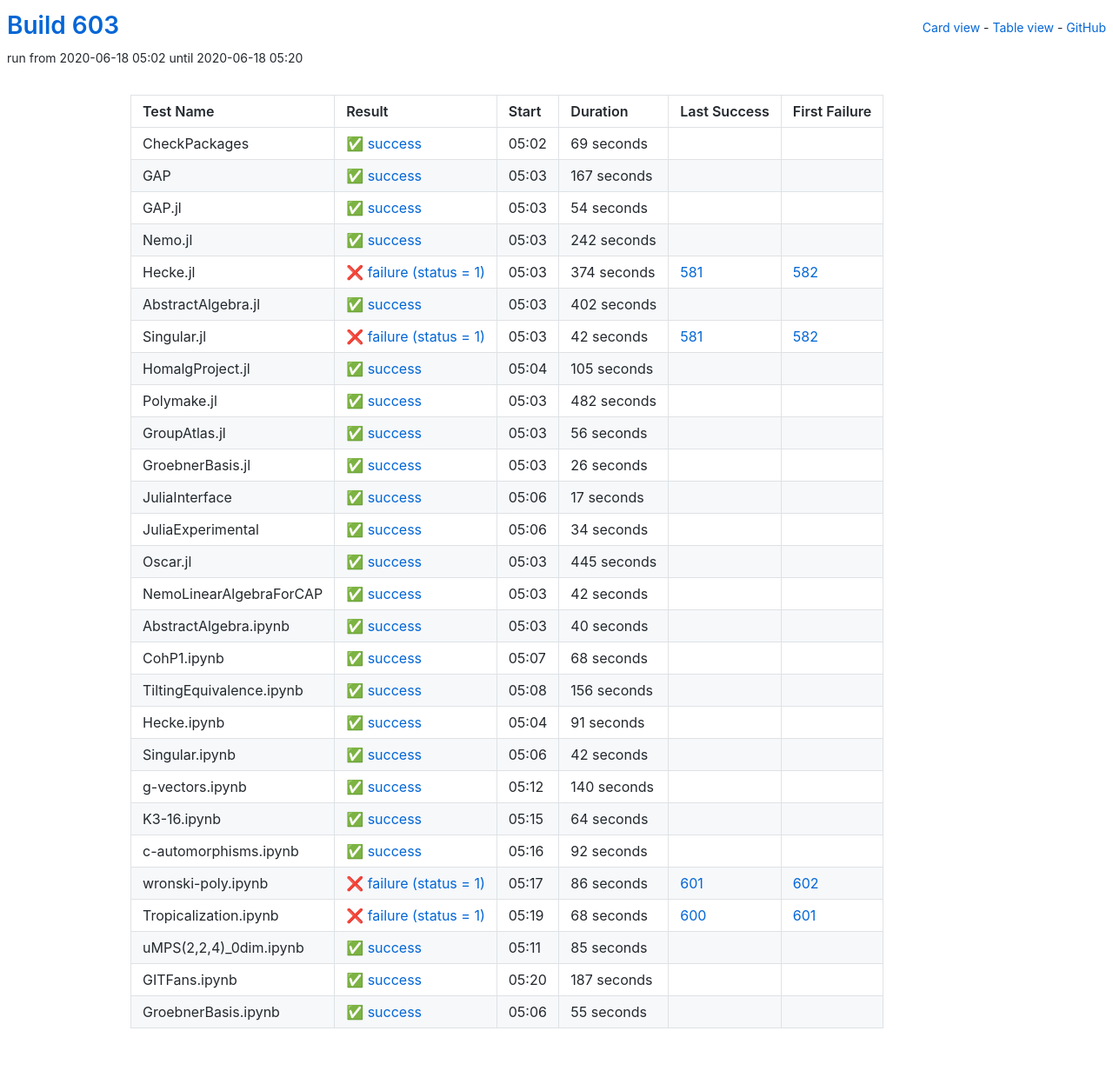
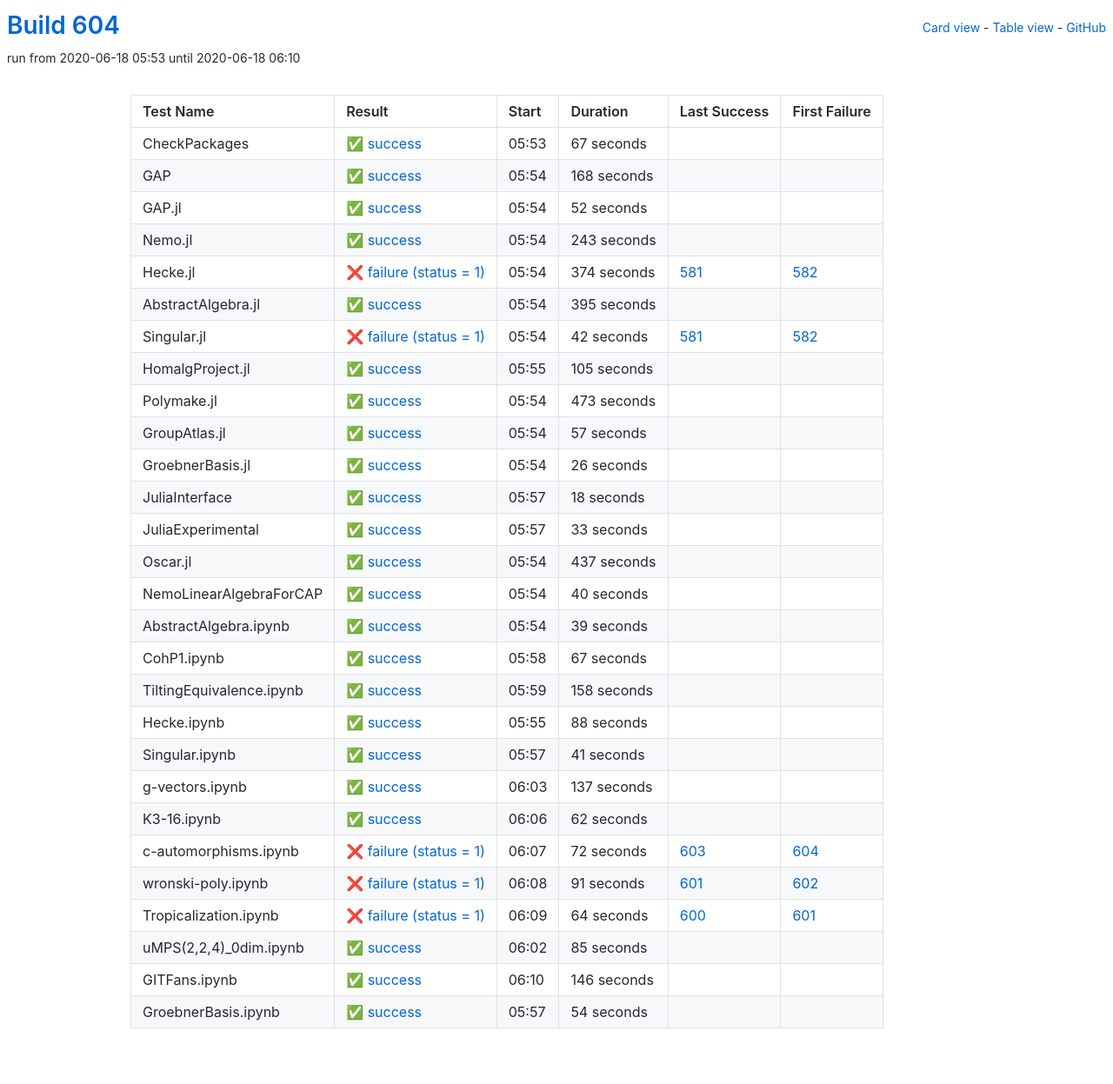
Before and after one commit to oscar-system/oscar-ci-status-1.4, a Jekyll site: the page built from table.html, in a window 1280 px wide. Shown: the whole page at 87% size. Built offline with Jekyll 4.4.1, drawn with Linux system fonts in a browser that asks for light colours.

Commit message:
Build #604

```diff
--- a/_data/ci.yml
+++ b/_data/ci.yml
@@ -1,6 +1,6 @@
 ---
-build: 603
-build_url: https://oscarci.mathematik.uni-kl.de/job/oscar-julia-1.4/603/
+build: 604
+build_url: https://oscarci.mathematik.uni-kl.de/job/oscar-julia-1.4/604/
 job: oscar-julia-1.4
 organization: oscar-system
 repo: oscar-ci-status-1.4
@@ -8,56 +8,56 @@ repourl: https://github.com/oscar-system/oscar-ci-status-1.4
 tests:
 - name: CheckPackages
   id: checkpackages
-  log: https://oscarci.mathematik.uni-kl.de/job/oscar-julia-1.4/603/artifact/logs/build-603/CheckPackages.log
-  start: 2020-06-18 05:02
+  log: https://oscarci.mathematik.uni-kl.de/job/oscar-julia-1.4/604/artifact/logs/build-604/CheckPackages.log
+  start: 2020-06-18 05:53
   success: true
   exitcode: 0
   status: success
-  duration: 69
+  duration: 67
   last_success: false
   last_success_url:
   first_failure: false
   first_failure_url:
 - name: GAP
   id: gap
-  log: https://oscarci.mathematik.uni-kl.de/job/oscar-julia-1.4/603/artifact/logs/build-603/GAP.log
-  start: 2020-06-18 05:03
+  log: https://oscarci.mathematik.uni-kl.de/job/oscar-julia-1.4/604/artifact/logs/build-604/GAP.log
+  start: 2020-06-18 05:54
   success: true
   exitcode: 0
   status: success
-  duration: 167
+  duration: 168
   last_success: false
   last_success_url:
   first_failure: false
   first_failure_url:
 - name: GAP.jl
   id: gap-jl
-  log: https://oscarci.mathematik.uni-kl.de/job/oscar-julia-1.4/603/artifact/logs/build-603/GAP.jl.log
-  start: 2020-06-18 05:03
+  log: https://oscarci.mathematik.uni-kl.de/job/oscar-julia-1.4/604/artifact/logs/build-604/GAP.jl.log
+  start: 2020-06-18 05:54
   success: true
   exitcode: 0
   status: success
-  duration: 54
+  duration: 52
   last_success: false
   last_success_url:
   first_failure: false
   first_failure_url:
 - name: Nemo.jl
   id: nemo-jl
-  log: https://oscarci.mathematik.uni-kl.de/job/oscar-julia-1.4/603/artifact/logs/build-603/Nemo.jl.log
-  start: 2020-06-18 05:03
+  log: https://oscarci.mathematik.uni-kl.de/job/oscar-julia-1.4/604/artifact/logs/build-604/Nemo.jl.log
+  start: 2020-06-18 05:54
   success: true
   exitcode: 0
   status: success
-  duration: 242
+  duration: 243
   last_success: false
   last_success_url:
   first_failure: false
   first_failure_url:
 - name: Hecke.jl
   id: hecke-jl
-  log: https://oscarci.mathematik.uni-kl.de/job/oscar-julia-1.4/603/artifact/logs/build-603/Hecke.jl.log
-  start: 2020-06-18 05:03
+  log: https://oscarci.mathematik.uni-kl.de/job/oscar-julia-1.4/604/artifact/logs/build-604/Hecke.jl.log
+  start: 2020-06-18 05:54
   success: false
   exitcode: 1
   status: failure
@@ -68,20 +68,20 @@ tests:
   first_failure_url: https://oscarci.mathematik.uni-kl.de/job/oscar-julia-1.4/582/
 - name: AbstractAlgebra.jl
   id: abstractalgebra-jl
-  log: https://oscarci.mathematik.uni-kl.de/job/oscar-julia-1.4/603/artifact/logs/build-603/AbstractAlgebra.jl.log
-  start: 2020-06-18 05:03
+  log: https://oscarci.mathematik.uni-kl.de/job/oscar-julia-1.4/604/artifact/logs/build-604/AbstractAlgebra.jl.log
+  start: 2020-06-18 05:54
   success: true
   exitcode: 0
   status: success
-  duration: 402
+  duration: 395
   last_success: false
   last_success_url:
   first_failure: false
   first_failure_url:
 - name: Singular.jl
   id: singular-jl
-  log: https://oscarci.mathematik.uni-kl.de/job/oscar-julia-1.4/603/artifact/logs/build-603/Singular.jl.log
-  start: 2020-06-18 05:03
+  log: https://oscarci.mathematik.uni-kl.de/job/oscar-julia-1.4/604/artifact/logs/build-604/Singular.jl.log
+  start: 2020-06-18 05:54
   success: false
   exitcode: 1
   status: failure
@@ -92,8 +92,8 @@ tests:
   first_failure_url: https://oscarci.mathematik.uni-kl.de/job/oscar-julia-1.4/582/
 - name: HomalgProject.jl
   id: homalgproject-jl
-  log: https://oscarci.mathematik.uni-kl.de/job/oscar-julia-1.4/603/artifact/logs/build-603/HomalgProject.jl.log
-  start: 2020-06-18 05:04
+  log: https://oscarci.mathematik.uni-kl.de/job/oscar-julia-1.4/604/artifact/logs/build-604/HomalgProject.jl.log
+  start: 2020-06-18 05:55
   success: true
   exitcode: 0
   status: success
@@ -104,32 +104,32 @@ tests:
   first_failure_url:
 - name: Polymake.jl
   id: polymake-jl
-  log: https://oscarci.mathematik.uni-kl.de/job/oscar-julia-1.4/603/artifact/logs/build-603/Polymake.jl.log
-  start: 2020-06-18 05:03
+  log: https://oscarci.mathematik.uni-kl.de/job/oscar-julia-1.4/604/artifact/logs/build-604/Polymake.jl.log
+  start: 2020-06-18 05:54
   success: true
   exitcode: 0
   status: success
-  duration: 482
+  duration: 473
   last_success: false
   last_success_url:
   first_failure: false
   first_failure_url:
 - name: GroupAtlas.jl
   id: groupatlas-jl
-  log: https://oscarci.mathematik.uni-kl.de/job/oscar-julia-1.4/603/artifact/logs/build-603/GroupAtlas.jl.log
-  start: 2020-06-18 05:03
+  log: https://oscarci.mathematik.uni-kl.de/job/oscar-julia-1.4/604/artifact/logs/build-604/GroupAtlas.jl.log
+  start: 2020-06-18 05:54
   success: true
   exitcode: 0
   status: success
-  duration: 56
+  duration: 57
   last_success: false
   last_success_url:
   first_failure: false
   first_failure_url:
 - name: GroebnerBasis.jl
   id: groebnerbasis-jl
-  log: https://oscarci.mathematik.uni-kl.de/job/oscar-julia-1.4/603/artifact/logs/build-603/GroebnerBasis.jl.log
-  start: 2020-06-18 05:03
+  log: https://oscarci.mathematik.uni-kl.de/job/oscar-julia-1.4/604/artifact/logs/build-604/GroebnerBasis.jl.log
+  start: 2020-06-18 05:54
   success: true
   exitcode: 0
   status: success
@@ -140,56 +140,44 @@ tests:
   first_failure_url:
 - name: JuliaInterface
   id: juliainterface
-  log: https://oscarci.mathematik.uni-kl.de/job/oscar-julia-1.4/603/artifact/logs/build-603/JuliaInterface.log
-  start: 2020-06-18 05:06
+  log: https://oscarci.mathematik.uni-kl.de/job/oscar-julia-1.4/604/artifact/logs/build-604/JuliaInterface.log
+  start: 2020-06-18 05:57
   success: true
   exitcode: 0
   status: success
-  duration: 17
+  duration: 18
   last_success: false
   last_success_url:
   first_failure: false
   first_failure_url:
 - name: JuliaExperimental
   id: juliaexperimental
-  log: https://oscarci.mathematik.uni-kl.de/job/oscar-julia-1.4/603/artifact/logs/build-603/JuliaExperimental.log
-  start: 2020-06-18 05:06
+  log: https://oscarci.mathematik.uni-kl.de/job/oscar-julia-1.4/604/artifact/logs/build-604/JuliaExperimental.log
+  start: 2020-06-18 05:57
   success: true
   exitcode: 0
   status: success
-  duration: 34
+  duration: 33
   last_success: false
   last_success_url:
   first_failure: false
   first_failure_url:
 - name: Oscar.jl
   id: oscar-jl
-  log: https://oscarci.mathematik.uni-kl.de/job/oscar-julia-1.4/603/artifact/logs/build-603/Oscar.jl.log
-  start: 2020-06-18 05:03
+  log: https://oscarci.mathematik.uni-kl.de/job/oscar-julia-1.4/604/artifact/logs/build-604/Oscar.jl.log
+  start: 2020-06-18 05:54
   success: true
   exitcode: 0
   status: success
-  duration: 445
+  duration: 437
   last_success: false
   last_success_url:
   first_failure: false
   first_failure_url:
 - name: NemoLinearAlgebraForCAP
   id: nemolinearalgebraforcap
-  log: https://oscarci.mathematik.uni-kl.de/job/oscar-julia-1.4/603/artifact/logs/build-603/NemoLinearAlgebraForCAP.log
-  start: 2020-06-18 05:03
-  success: true
-  exitcode: 0
-  status: success
-  duration: 42
-  last_success: false
-  last_success_url:
-  first_failure: false
-  first_failure_url:
-- name: AbstractAlgebra.ipynb
-  id: abstractalgebra-ipynb
-  log: https://oscarci.mathematik.uni-kl.de/job/oscar-julia-1.4/603/artifact/logs/build-603/AbstractAlgebra.ipynb.log
-  start: 2020-06-18 05:03
+  log: https://oscarci.mathematik.uni-kl.de/job/oscar-julia-1.4/604/artifact/logs/build-604/NemoLinearAlgebraForCAP.log
+  start: 2020-06-18 05:54
   success: true
   exitcode: 0
   status: success
@@ -198,118 +186,130 @@ tests:
   last_success_url:
   first_failure: false
   first_failure_url:
-- name: CohP1.ipynb
-  id: cohp1-ipynb
-  log: https://oscarci.mathematik.uni-kl.de/job/oscar-julia-1.4/603/artifact/logs/build-603/CohP1.ipynb.log
-  start: 2020-06-18 05:07
+- name: AbstractAlgebra.ipynb
+  id: abstractalgebra-ipynb
+  log: https://oscarci.mathematik.uni-kl.de/job/oscar-julia-1.4/604/artifact/logs/build-604/AbstractAlgebra.ipynb.log
+  start: 2020-06-18 05:54
   success: true
   exitcode: 0
   status: success
-  duration: 68
+  duration: 39
+  last_success: false
+  last_success_url:
+  first_failure: false
+  first_failure_url:
+- name: CohP1.ipynb
+  id: cohp1-ipynb
+  log: https://oscarci.mathematik.uni-kl.de/job/oscar-julia-1.4/604/artifact/logs/build-604/CohP1.ipynb.log
+  start: 2020-06-18 05:58
+  success: true
+  exitcode: 0
+  status: success
+  duration: 67
   last_success: false
   last_success_url:
   first_failure: false
   first_failure_url:
 - name: TiltingEquivalence.ipynb
   id: tiltingequivalence-ipynb
-  log: https://oscarci.mathematik.uni-kl.de/job/oscar-julia-1.4/603/artifact/logs/build-603/TiltingEquivalence.ipynb.log
-  start: 2020-06-18 05:08
+  log: https://oscarci.mathematik.uni-kl.de/job/oscar-julia-1.4/604/artifact/logs/build-604/TiltingEquivalence.ipynb.log
+  start: 2020-06-18 05:59
   success: true
   exitcode: 0
   status: success
-  duration: 156
+  duration: 158
   last_success: false
   last_success_url:
   first_failure: false
   first_failure_url:
 - name: Hecke.ipynb
   id: hecke-ipynb
-  log: https://oscarci.mathematik.uni-kl.de/job/oscar-julia-1.4/603/artifact/logs/build-603/Hecke.ipynb.log
-  start: 2020-06-18 05:04
+  log: https://oscarci.mathematik.uni-kl.de/job/oscar-julia-1.4/604/artifact/logs/build-604/Hecke.ipynb.log
+  start: 2020-06-18 05:55
   success: true
   exitcode: 0
   status: success
-  duration: 91
+  duration: 88
   last_success: false
   last_success_url:
   first_failure: false
   first_failure_url:
 - name: Singular.ipynb
   id: singular-ipynb
-  log: https://oscarci.mathematik.uni-kl.de/job/oscar-julia-1.4/603/artifact/logs/build-603/Singular.ipynb.log
-  start: 2020-06-18 05:06
+  log: https://oscarci.mathematik.uni-kl.de/job/oscar-julia-1.4/604/artifact/logs/build-604/Singular.ipynb.log
+  start: 2020-06-18 05:57
   success: true
   exitcode: 0
   status: success
-  duration: 42
+  duration: 41
   last_success: false
   last_success_url:
   first_failure: false
   first_failure_url:
 - name: g-vectors.ipynb
   id: g-vectors-ipynb
-  log: https://oscarci.mathematik.uni-kl.de/job/oscar-julia-1.4/603/artifact/logs/build-603/g-vectors.ipynb.log
-  start: 2020-06-18 05:12
+  log: https://oscarci.mathematik.uni-kl.de/job/oscar-julia-1.4/604/artifact/logs/build-604/g-vectors.ipynb.log
+  start: 2020-06-18 06:03
   success: true
   exitcode: 0
   status: success
-  duration: 140
+  duration: 137
   last_success: false
   last_success_url:
   first_failure: false
   first_failure_url:
 - name: K3-16.ipynb
   id: k3-16-ipynb
-  log: https://oscarci.mathematik.uni-kl.de/job/oscar-julia-1.4/603/artifact/logs/build-603/K3-16.ipynb.log
-  start: 2020-06-18 05:15
+  log: https://oscarci.mathematik.uni-kl.de/job/oscar-julia-1.4/604/artifact/logs/build-604/K3-16.ipynb.log
+  start: 2020-06-18 06:06
   success: true
   exitcode: 0
   status: success
-  duration: 64
+  duration: 62
   last_success: false
   last_success_url:
   first_failure: false
   first_failure_url:
 - name: c-automorphisms.ipynb
   id: c-automorphisms-ipynb
-  log: https://oscarci.mathematik.uni-kl.de/job/oscar-julia-1.4/603/artifact/logs/build-603/c-automorphisms.ipynb.log
-  start: 2020-06-18 05:16
-  success: true
-  exitcode: 0
-  status: success
-  duration: 92
-  last_success: false
-  last_success_url:
-  first_failure: false
-  first_failure_url:
-- name: wronski-poly.ipynb
-  id: wronski-poly-ipynb
-  log: https://oscarci.mathematik.uni-kl.de/job/oscar-julia-1.4/603/artifact/logs/build-603/wronski-poly.ipynb.log
-  start: 2020-06-18 05:17
+  log: https://oscarci.mathematik.uni-kl.de/job/oscar-julia-1.4/604/artifact/logs/build-604/c-automorphisms.ipynb.log
+  start: 2020-06-18 06:07
   success: false
   exitcode: 1
   status: failure
-  duration: 86
+  duration: 72
+  last_success: 603
+  last_success_url: https://oscarci.mathematik.uni-kl.de/job/oscar-julia-1.4/603/
+  first_failure: 604
+  first_failure_url: https://oscarci.mathematik.uni-kl.de/job/oscar-julia-1.4/604/
+- name: wronski-poly.ipynb
+  id: wronski-poly-ipynb
+  log: https://oscarci.mathematik.uni-kl.de/job/oscar-julia-1.4/604/artifact/logs/build-604/wronski-poly.ipynb.log
+  start: 2020-06-18 06:08
+  success: false
+  exitcode: 1
+  status: failure
+  duration: 91
   last_success: 601
   last_success_url: https://oscarci.mathematik.uni-kl.de/job/oscar-julia-1.4/601/
   first_failure: 602
   first_failure_url: https://oscarci.mathematik.uni-kl.de/job/oscar-julia-1.4/602/
 - name: Tropicalization.ipynb
   id: tropicalization-ipynb
-  log: https://oscarci.mathematik.uni-kl.de/job/oscar-julia-1.4/603/artifact/logs/build-603/Tropicalization.ipynb.log
-  start: 2020-06-18 05:19
+  log: https://oscarci.mathematik.uni-kl.de/job/oscar-julia-1.4/604/artifact/logs/build-604/Tropicalization.ipynb.log
+  start: 2020-06-18 06:09
   success: false
   exitcode: 1
   status: failure
-  duration: 68
+  duration: 64
   last_success: 600
   last_success_url: https://oscarci.mathematik.uni-kl.de/job/oscar-julia-1.4/600/
   first_failure: 601
   first_failure_url: https://oscarci.mathematik.uni-kl.de/job/oscar-julia-1.4/601/
 - name: uMPS(2,2,4)_0dim.ipynb
   id: umps-2-2-4-0dim-ipynb
-  log: https://oscarci.mathematik.uni-kl.de/job/oscar-julia-1.4/603/artifact/logs/build-603/uMPS-2-2-4-_0dim.ipynb.log
-  start: 2020-06-18 05:11
+  log: https://oscarci.mathematik.uni-kl.de/job/oscar-julia-1.4/604/artifact/logs/build-604/uMPS-2-2-4-_0dim.ipynb.log
+  start: 2020-06-18 06:02
   success: true
   exitcode: 0
   status: success
@@ -320,24 +320,24 @@ tests:
   first_failure_url:
 - name: GITFans.ipynb
   id: gitfans-ipynb
-  log: https://oscarci.mathematik.uni-kl.de/job/oscar-julia-1.4/603/artifact/logs/build-603/GITFans.ipynb.log
-  start: 2020-06-18 05:20
+  log: https://oscarci.mathematik.uni-kl.de/job/oscar-julia-1.4/604/artifact/logs/build-604/GITFans.ipynb.log
+  start: 2020-06-18 06:10
   success: true
   exitcode: 0
   status: success
-  duration: 187
+  duration: 146
   last_success: false
   last_success_url:
   first_failure: false
   first_failure_url:
 - name: GroebnerBasis.ipynb
   id: groebnerbasis-ipynb
-  log: https://oscarci.mathematik.uni-kl.de/job/oscar-julia-1.4/603/artifact/logs/build-603/GroebnerBasis.ipynb.log
-  start: 2020-06-18 05:06
+  log: https://oscarci.mathematik.uni-kl.de/job/oscar-julia-1.4/604/artifact/logs/build-604/GroebnerBasis.ipynb.log
+  start: 2020-06-18 05:57
   success: true
   exitcode: 0
   status: success
-  duration: 55
+  duration: 54
   last_success: false
   last_success_url:
   first_failure: false
```
Also changed, not shown: README.md.
